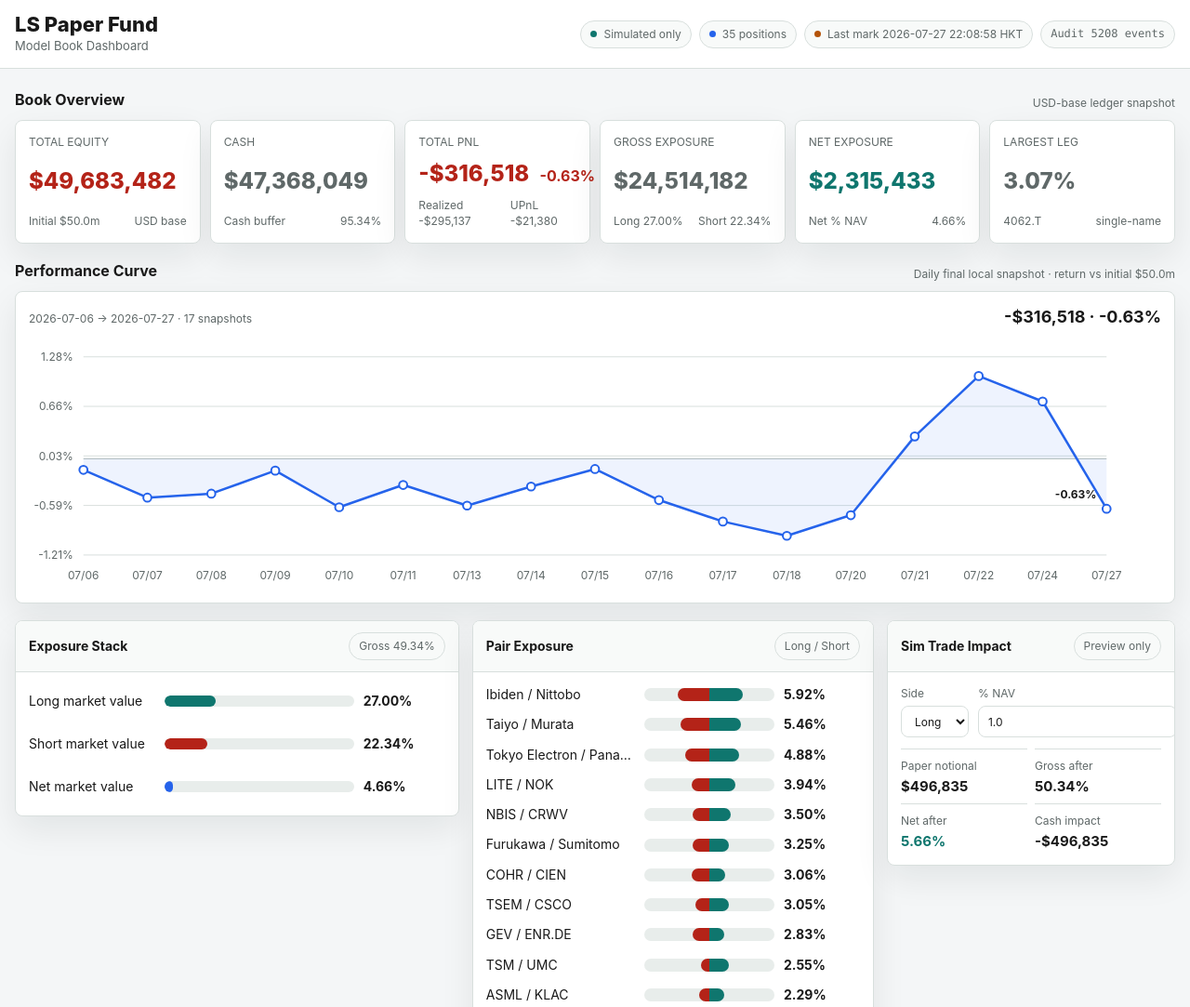
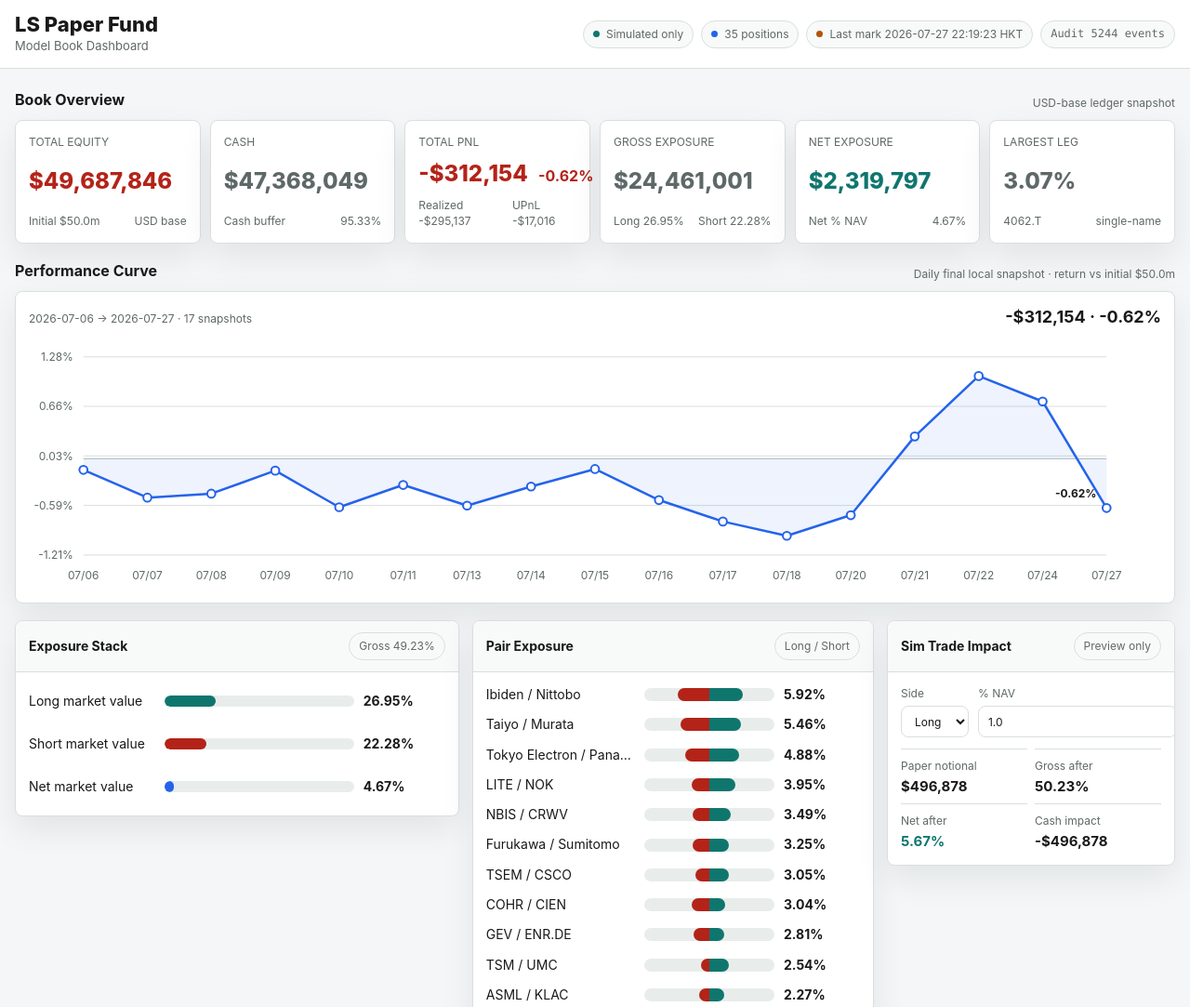
Before and after one commit to JKZH12/ls-paper-fund-audit, a plain HTML site: page reports/dashboard/index.html in a window 1280 px wide. Shown: the top 1083 px of the page at 93% size. Drawn offline with Linux system fonts and the light colour scheme.

Commit message:
Anchor paper portfolio audit 2026-07-27

```diff
--- a/reports/dashboard/index.html
+++ b/reports/dashboard/index.html
@@ -860,8 +860,8 @@
       <div class="status-strip" aria-label="book status">
         <span class="pill"><span class="dot long"></span>Simulated only</span>
         <span class="pill"><span class="dot"></span>35 positions</span>
-        <span class="pill"><span class="dot warn"></span>Last mark 2026-07-27 22:08:58 HKT</span>
-        <span class="pill mono">Audit 5208 events</span>
+        <span class="pill"><span class="dot warn"></span>Last mark 2026-07-27 22:19:23 HKT</span>
+        <span class="pill mono">Audit 5244 events</span>
       </div>
     </div>
   </header>
@@ -891,7 +891,7 @@
       <div class="panel">
         <div class="panel-header">
           <div class="panel-title">Exposure Stack</div>
-          <span class="pill">Gross 49.34%</span>
+          <span class="pill">Gross 49.23%</span>
         </div>
         <div class="panel-body">
           <div id="exposureStack" class="exposure-stack"></div>
@@ -958,7 +958,7 @@
             </div>
             <div class="watch-item">
               <strong>Quote freshness</strong>
-              <span>35 FMP-sourced marks refreshed 2026-07-27 22:08:58 HKT; regional exchange quotes can reflect the latest market close.</span>
+              <span>35 FMP-sourced marks refreshed 2026-07-27 22:19:23 HKT; regional exchange quotes can reflect the latest market close.</span>
             </div>
           </div>
         </div>
@@ -1017,7 +1017,7 @@
       <div class="panel">
         <div class="panel-header">
           <div class="panel-title">Audit / Report</div>
-          <span class="pill mono">77aa...a553</span>
+          <span class="pill mono">c899...8a2c</span>
         </div>
         <div class="panel-body">
           <div class="watch-list">
@@ -1031,7 +1031,7 @@
             </div>
             <div class="watch-item">
               <strong>Head hash</strong>
-              <span class="mono">77aa80397b7c28e809c1803e22a3d24ad54ed8ace27b320963ea1183e163a553</span>
+              <span class="mono">c899dbad82e9ccc2495d72aedbbd10b70a863609e80bdedd5da819165a408a2c</span>
             </div>
           </div>
           <div class="footnote">All order-related actions remain local paper-trading actions only.</div>
@@ -1042,31 +1042,31 @@
 
   <script>
     const book = {
-  "asOf": "2026-07-27 22:08:58 HKT",
+  "asOf": "2026-07-27 22:19:23 HKT",
   "summary": {
     "cash": 47368049.059054755,
-    "long_market_value": 13414807.476521507,
-    "short_market_value": 11099374.132100886,
-    "net_market_value": 2315433.3444206216,
-    "gross_exposure": 24514181.608622395,
-    "total_equity": 49683482.403475374,
+    "long_market_value": 13390399.224832699,
+    "short_market_value": 11070602.029189395,
+    "net_market_value": 2319797.1956433044,
+    "gross_exposure": 24461001.25402209,
+    "total_equity": 49687846.25469806,
     "realized_pnl": -101226.60426518225,
-    "unrealized_pnl": -21380.313594866257,
-    "total_pnl": -316517.596524626,
-    "return_pct": -0.00633035193049252,
-    "net_exposure_pct": 0.04660368461327213,
-    "gross_exposure_pct": 0.49340707258691713,
+    "unrealized_pnl": -17016.462372183803,
+    "total_pnl": -312153.74530193955,
+    "return_pct": -0.006243074906038791,
+    "net_exposure_pct": 0.04668741695407987,
+    "gross_exposure_pct": 0.49229344996432134,
     "realizedPnl": -295137.2829296205,
-    "grossExposurePct": 0.49340707258691713,
-    "netExposurePct": 0.04660368461327213,
-    "totalEquity": 49683482.403475374,
-    "longMarketValue": 13414807.476521507,
-    "shortMarketValue": 11099374.132100886,
-    "netMarketValue": 2315433.3444206216,
-    "grossExposure": 24514181.608622395,
-    "totalPnl": -316517.596524626,
-    "returnPct": -0.00633035193049252,
-    "unrealizedPnl": -21380.313594866257
+    "grossExposurePct": 0.49229344996432134,
+    "netExposurePct": 0.04668741695407987,
+    "totalEquity": 49687846.25469806,
+    "longMarketValue": 13390399.224832699,
+    "shortMarketValue": 11070602.029189395,
+    "netMarketValue": 2319797.1956433044,
+    "grossExposure": 24461001.25402209,
+    "totalPnl": -312153.74530193955,
+    "returnPct": -0.006243074906038791,
+    "unrealizedPnl": -17016.462372183803
   },
   "positions": [
     {
@@ -1076,9 +1076,9 @@
       "pair": "Kioxia / Sony",
       "quantity": 1431.390016,
       "averageCost": 347.365624,
-      "lastPrice": 333.1908545,
+      "lastPrice": 333.1603065,
       "realizedPnl": 0.0,
-      "updatedAt": "2026-07-27 22:08:58 HKT"
+      "updatedAt": "2026-07-27 22:19:23 HKT"
     },
     {
       "symbol": "3110.T",
@@ -1087,9 +1087,9 @@
       "pair": "Ibiden / Nittobo",
       "quantity": -73212.9300532234,
       "averageCost": 20.170951464051853,
-      "lastPrice": 19.33178835,
+      "lastPrice": 19.33001595,
       "realizedPnl": 13039.296566022333,
-      "updatedAt": "2026-07-27 22:08:58 HKT"
+      "updatedAt": "2026-07-27 22:19:23 HKT"
     },
     {
       "symbol": "4062.T",
@@ -1098,9 +1098,9 @@
       "pair": "Ibiden / Nittobo",
       "quantity": 14941.450402411298,
       "averageCost": 109.70680878036681,
-      "lastPrice": 102.003433,
+      "lastPrice": 101.994081,
       "realizedPnl": -98846.5591690896,
-      "updatedAt": "2026-07-27 22:08:58 HKT"
+      "updatedAt": "2026-07-27 22:19:23 HKT"
     },
     {
       "symbol": "5801.T",
@@ -1109,9 +1109,9 @@
       "pair": "Furukawa / Sumitomo",
       "quantity": 44082.02861705018,
       "averageCost": 22.289006717689908,
-      "lastPrice": 20.01588323,
+      "lastPrice": 20.01404811,
       "realizedPnl": -14456.46271337769,
-      "updatedAt": "2026-07-27 22:08:58 HKT"
+      "updatedAt": "2026-07-27 22:19:23 HKT"
     },
     {
       "symbol": "5802.T",
@@ -1120,9 +1120,9 @@
       "pair": "Furukawa / Sumitomo",
       "quantity": -50943.807294732,
       "averageCost": 14.607775346187665,
-      "lastPrice": 14.38431645,
+      "lastPrice": 14.38299765,
       "realizedPnl": 0.0,
-      "updatedAt": "2026-07-27 22:08:58 HKT"
+      "updatedAt": "2026-07-27 22:19:23 HKT"
     },
     {
       "symbol": "6752.T",
@@ -1131,9 +1131,9 @@
       "pair": "Tokyo Electron / Panasonic",
       "quantity": -45223.6455922634,
       "averageCost": 27.499209359999995,
-      "lastPrice": 23.73564914,
+      "lastPrice": 23.73347298,
       "realizedPnl": 0.0,
-      "updatedAt": "2026-07-27 22:08:58 HKT"
+      "updatedAt": "2026-07-27 22:19:23 HKT"
     },
     {
       "symbol": "6758.T",
@@ -1142,9 +1142,9 @@
       "pair": "Kioxia / Sony",
       "quantity": -22996.769851,
       "averageCost": 21.6211098,
-      "lastPrice": 21.82995626,
+      "lastPrice": 21.82795482,
       "realizedPnl": 0.0,
-      "updatedAt": "2026-07-27 22:08:58 HKT"
+      "updatedAt": "2026-07-27 22:19:23 HKT"
     },
     {
       "symbol": "6976.T",
@@ -1153,9 +1153,9 @@
       "pair": "Taiyo / Murata",
       "quantity": 20169.416562744802,
       "averageCost": 70.89764759214926,
-      "lastPrice": 70.51674455,
+      "lastPrice": 70.51027935,
       "realizedPnl": -60807.99799707916,
-      "updatedAt": "2026-07-27 22:08:58 HKT"
+      "updatedAt": "2026-07-27 22:19:23 HKT"
     },
     {
       "symbol": "6981.T",
@@ -1164,9 +1164,9 @@
       "pair": "Taiyo / Murata",
       "quantity": -26064.837807456097,
       "averageCost": 55.098959658751305,
-      "lastPrice": 49.48693498,
+      "lastPrice": 49.48239786,
       "realizedPnl": 59375.42942055491,
-      "updatedAt": "2026-07-27 22:08:58 HKT"
+      "updatedAt": "2026-07-27 22:19:23 HKT"
     },
     {
       "symbol": "8035.T",
@@ -1175,9 +1175,9 @@
       "pair": "Tokyo Electron / Panasonic",
       "quantity": 3522.8949143306,
       "averageCost": 423.12850989406843,
-      "lastPrice": 383.581772,
+      "lastPrice": 383.546604,
       "realizedPnl": 0.0,
-      "updatedAt": "2026-07-27 22:08:58 HKT"
+      "updatedAt": "2026-07-27 22:19:23 HKT"
     },
     {
       "symbol": "AEHR",
@@ -1186,9 +1186,9 @@
       "pair": "AEHR standalone",
       "quantity": 2678.18282738,
       "averageCost": 93.585,
-      "lastPrice": 74.78,
+      "lastPrice": 74.6564,
       "realizedPnl": 0.0,
-      "updatedAt": "2026-07-27 22:08:58 HKT"
+      "updatedAt": "2026-07-27 22:19:23 HKT"
     },
     {
       "symbol": "ALAB",
@@ -1197,9 +1197,9 @@
       "pair": "CRDO / ALAB",
       "quantity": -1165.8277061335,
       "averageCost": 319.635,
-      "lastPrice": 283.42999,
+      "lastPrice": 281.93481,
       "realizedPnl": 3305.1332051658305,
-      "updatedAt": "2026-07-27 22:08:58 HKT"
+      "updatedAt": "2026-07-27 22:19:23 HKT"
     },
     {
       "symbol": "AMAT",
@@ -1208,9 +1208,9 @@
       "pair": "AMAT / UCTT",
       "quantity": 825.1556271089296,
       "averageCost": 583.246327738827,
-      "lastPrice": 517.595,
+      "lastPrice": 513.38,
       "realizedPnl": -71565.13740322963,
-      "updatedAt": "2026-07-27 22:08:58 HKT"
+      "updatedAt": "2026-07-27 22:19:23 HKT"
     },
     {
       "symbol": "ARM",
@@ -1219,9 +1219,9 @@
       "pair": "ARM+QCOM high beta basket",
       "quantity": -222.8187724701,
       "averageCost": 280.095,
-      "lastPrice": 262.71,
+      "lastPrice": 260.59,
       "realizedPnl": 9419.663606171061,
-      "updatedAt": "2026-07-27 22:08:58 HKT"
+      "updatedAt": "2026-07-27 22:19:23 HKT"
     },
     {
       "symbol": "ASML",
@@ -1230,9 +1230,9 @@
       "pair": "ASML / KLAC",
       "quantity": 404.3403544757,
       "averageCost": 1786.8968359340988,
-      "lastPrice": 1679.13,
+      "lastPrice": 1666.91,
       "realizedPnl": -63771.68328372646,
-      "updatedAt": "2026-07-27 22:08:58 HKT"
+      "updatedAt": "2026-07-27 22:19:23 HKT"
     },
     {
       "symbol": "AXTI",
@@ -1241,9 +1241,9 @@
       "pair": "AXTI / FN",
       "quantity": 9135.1623501361,
       "averageCost": 54.72056079194677,
-      "lastPrice": 46.895,
+      "lastPrice": 46.75,
       "realizedPnl": -49426.35123971464,
-      "updatedAt": "2026-07-27 22:08:58 HKT"
+      "updatedAt": "2026-07-27 22:19:23 HKT"
     },
     {
       "symbol": "CIEN",
@@ -1252,9 +1252,9 @@
       "pair": "COHR / CIEN",
       "quantity": -2131.9912645064064,
       "averageCost": 408.16601972212163,
-      "lastPrice": 373.19,
+      "lastPrice": 372.37,
       "realizedPnl": 44976.52976341807,
-      "updatedAt": "2026-07-27 22:08:58 HKT"
+      "updatedAt": "2026-07-27 22:19:23 HKT"
     },
     {
       "symbol": "COHR",
@@ -1263,9 +1263,9 @@
       "pair": "COHR / CIEN",
       "quantity": 2687.1431361192,
       "averageCost": 323.7357690488585,
-      "lastPrice": 268.84,
+      "lastPrice": 266.74,
       "realizedPnl": -75927.29585540661,
-      "updatedAt": "2026-07-27 22:08:58 HKT"
+      "updatedAt": "2026-07-27 22:19:23 HKT"
     },
     {
       "symbol": "CRDO",
@@ -1274,9 +1274,9 @@
       "pair": "CRDO / ALAB",
       "quantity": 1685.5407040438,
       "averageCost": 221.08,
-      "lastPrice": 206.24,
+      "lastPrice": 205.6301,
       "realizedPnl": -4087.436207306234,
-      "updatedAt": "2026-07-27 22:08:58 HKT"
+      "updatedAt": "2026-07-27 22:19:23 HKT"
     },
     {
       "symbol": "CRWV",
@@ -1285,9 +1285,9 @@
       "pair": "NBIS / CRWV",
       "quantity": -10388.91475773987,
       "averageCost": 84.14546926206414,
-      "lastPrice": 71.8497,
+      "lastPrice": 71.525,
       "realizedPnl": 93972.60910734085,
-      "updatedAt": "2026-07-27 22:08:58 HKT"
+      "updatedAt": "2026-07-27 22:19:23 HKT"
     },
     {
       "symbol": "CSCO",
@@ -1296,9 +1296,9 @@
       "pair": "TSEM / CSCO",
       "quantity": -5517.749857937802,
       "averageCost": 113.26628546334129,
-      "lastPrice": 113.72,
+      "lastPrice": 113.75,
       "realizedPnl": 7373.288925515715,
-      "updatedAt": "2026-07-27 22:08:58 HKT"
+      "updatedAt": "2026-07-27 22:19:23 HKT"
     },
     {
       "symbol": "ENR.DE",
@@ -1307,9 +1307,9 @@
       "pair": "GEV / ENR.DE",
       "quantity": -4236.0076030557,
       "averageCost": 176.88979966708175,
-      "lastPrice": 172.2038328,
+      "lastPrice": 170.4780084,
       "realizedPnl": 11269.46643931328,
-      "updatedAt": "2026-07-27 22:08:58 HKT"
+      "updatedAt": "2026-07-27 22:19:23 HKT"
     },
     {
       "symbol": "FN",
@@ -1318,9 +1318,9 @@
       "pair": "AXTI / FN",
       "quantity": -745.2673855775352,
       "averageCost": 489.57501,
-      "lastPrice": 470.785,
+      "lastPrice": 469.08,
       "realizedPnl": 7457.2878839293135,
-      "updatedAt": "2026-07-27 22:08:58 HKT"
+      "updatedAt": "2026-07-27 22:19:23 HKT"
     },
     {
       "symbol": "GEV",
@@ -1329,9 +1329,9 @@
       "pair": "GEV / ENR.DE",
       "quantity": 695.1773792678,
       "averageCost": 1073.9139200802979,
-      "lastPrice": 976.49,
+      "lastPrice": 966.32,
       "realizedPnl": -4205.072408822452,
-      "updatedAt": "2026-07-27 22:08:58 HKT"
+      "updatedAt": "2026-07-27 22:19:23 HKT"
     },
     {
       "symbol": "GLW",
@@ -1340,9 +1340,9 @@
       "pair": "SOITEC / GLW",
       "quantity": -1994.5346623505,
       "averageCost": 187.0,
-      "lastPrice": 141.24,
+      "lastPrice": 140.105,
       "realizedPnl": 62030.02799910054,
-      "updatedAt": "2026-07-27 22:08:58 HKT"
+      "updatedAt": "2026-07-27 22:19:23 HKT"
     },
     {
       "symbol": "KLAC",
@@ -1351,9 +1351,9 @@
       "pair": "ASML / KLAC",
       "quantity": -2241.4176779581007,
       "averageCost": 220.8808713545202,
-      "lastPrice": 205.0,
+      "lastPrice": 202.89,
       "realizedPnl": 23128.417506959166,
-      "updatedAt": "2026-07-27 22:08:58 HKT"
+      "updatedAt": "2026-07-27 22:19:23 HKT"
     },
     {
       "symbol": "LITE",
@@ -1362,9 +1362,9 @@
       "pair": "LITE / NOK",
       "quantity": 1610.6816803669549,
       "averageCost": 727.1062412005089,
-      "lastPrice": 722.005,
+      "lastPrice": 724.17877,
       "realizedPnl": 214698.25547935703,
-      "updatedAt": "2026-07-27 22:08:58 HKT"
+      "updatedAt": "2026-07-27 22:19:23 HKT"
     },
     {
       "symbol": "NBIS",
@@ -1373,9 +1373,9 @@
       "pair": "NBIS / CRWV",
       "quantity": 5216.362912619457,
       "averageCost": 202.35389665256622,
-      "lastPrice": 189.9,
+      "lastPrice": 189.86,
       "realizedPnl": -178449.99397363907,
-      "updatedAt": "2026-07-27 22:08:58 HKT"
+      "updatedAt": "2026-07-27 22:19:23 HKT"
     },
     {
       "symbol": "NOK",
@@ -1384,9 +1384,9 @@
       "pair": "LITE / NOK",
       "quantity": -87074.38116866031,
       "averageCost": 11.449775419221698,
-      "lastPrice": 9.1168,
+      "lastPrice": 9.135,
       "realizedPnl": 111435.65266359231,
-      "updatedAt": "2026-07-27 22:08:58 HKT"
+      "updatedAt": "2026-07-27 22:19:23 HKT"
     },
     {
       "symbol": "QCOM",
@@ -1395,9 +1395,9 @@
       "pair": "ARM+QCOM high beta basket",
       "quantity": -1688.7533503871,
       "averageCost": 184.41275790647683,
-      "lastPrice": 169.45,
+      "lastPrice": 169.11,
       "realizedPnl": 68467.58932934684,
-      "updatedAt": "2026-07-27 22:08:58 HKT"
+      "updatedAt": "2026-07-27 22:19:23 HKT"
     },
     {
       "symbol": "SOI.PA",
@@ -1406,9 +1406,9 @@
       "pair": "SOITEC / GLW",
       "quantity": 2765.7385112827,
       "averageCost": 135.3608,
-      "lastPrice": 127.918622,
+      "lastPrice": 126.4253445,
       "realizedPnl": -101614.29494811475,
-      "updatedAt": "2026-07-27 22:08:58 HKT"
+      "updatedAt": "2026-07-27 22:19:23 HKT"
     },
     {
       "symbol": "TSEM",
@@ -1417,9 +1417,9 @@
       "pair": "TSEM / CSCO",
       "quantity": 3961.189184190407,
       "averageCost": 252.1183118489503,
-      "lastPrice": 224.16,
+      "lastPrice": 224.72,
       "realizedPnl": -80504.4830829926,
-      "updatedAt": "2026-07-27 22:08:58 HKT"
+      "updatedAt": "2026-07-27 22:19:23 HKT"
     },
     {
       "symbol": "TSM",
@@ -1428,9 +1428,9 @@
       "pair": "TSM / UMC",
       "quantity": 2204.2346308662,
       "averageCost": 452.9175616219673,
-      "lastPrice": 398.8,
+      "lastPrice": 398.14,
       "realizedPnl": -103174.84831354399,
-      "updatedAt": "2026-07-27 22:08:58 HKT"
+      "updatedAt": "2026-07-27 22:19:23 HKT"
     },
     {
       "symbol": "UCTT",
@@ -1439,9 +1439,9 @@
       "pair": "AMAT / UCTT",
       "quantity": -2684.642730745,
       "averageCost": 92.96,
-      "lastPrice": 88.375,
+      "lastPrice": 86.75,
       "realizedPnl": -53.69285461492747,
-      "updatedAt": "2026-07-27 22:08:58 HKT"
+      "updatedAt": "2026-07-27 22:19:23 HKT"
     },
     {
       "symbol": "UMC",
@@ -1450,9 +1450,9 @@
       "pair": "TSM / UMC",
       "quantity": -20132.141785719195,
       "averageCost": 24.92,
-      "lastPrice": 19.305,
+      "lastPrice": 19.195,
       "realizedPnl": 75716.05728968832,
-      "updatedAt": "2026-07-27 22:08:58 HKT"
+      "updatedAt": "2026-07-27 22:19:23 HKT"
     }
   ],
   "trades": [
@@ -1652,9 +1652,9 @@
     },
     {
       "date": "2026-07-27",
-      "totalEquity": 49683482.4,
-      "totalPnl": -316517.6,
-      "returnPct": -0.0063
+      "totalEquity": 49687846.25,
+      "totalPnl": -312153.75,
+      "returnPct": -0.0062
     }
   ]
 };
```
Also changed, not shown: audit/manifests/2026-07-27.json (+16 -16 lines), 2 other files.
